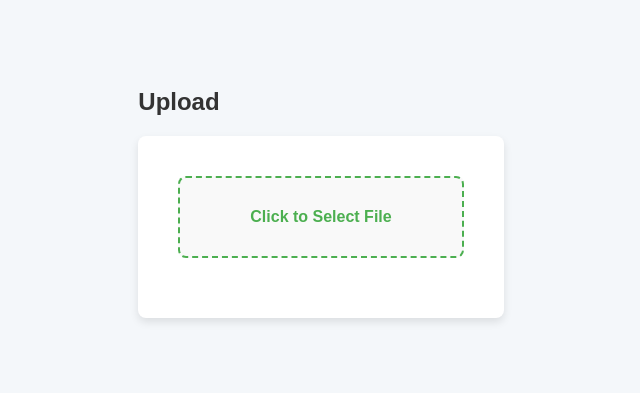
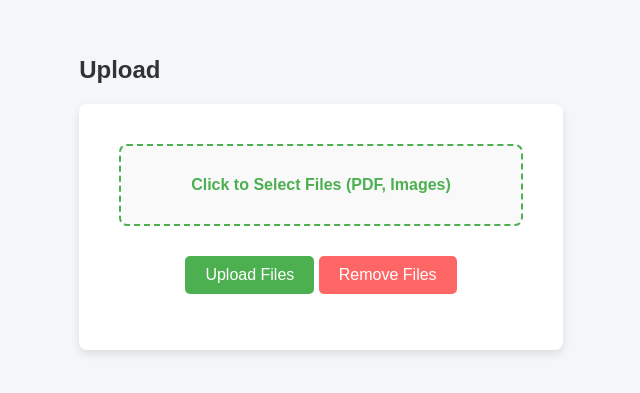
Before and after one commit to aleksandershurdho20/ocr-node, a website: page public/index.html in a window 1280 px wide. Shown: the part 207-600 px from the top of the page, without its empty margins (359-999 px from the left). Drawn offline with Linux system fonts and the light colour scheme.

Commit message:
feat: designed frontend

```diff
--- a/public/index.html
+++ b/public/index.html
@@ -12,10 +12,14 @@
 
         <div class="upload-container">
             <label for="file-upload" class="upload-label">
-                <span class="upload-text">Click to Select File</span>
-                <input type="file" id="file-upload" class="file-input" accept=".pdf, image/*"  />
+                <span class="upload-text"> Click to Select Files (PDF, Images)</span>
+                <input type="file" id="file-upload" class="file-input" accept=".pdf, image/*" multiple  />
             </label>
             <div id="file-list" class="file-list"></div>
+
+            <button id="upload-btn" class="upload-btn">Upload Files</button>
+            <button id="remove-btn" class="remove-btn">Remove Files</button>
+            <p id="status"></p>
         </div>
     </div>
 
--- a/public/script.js
+++ b/public/script.js
@@ -1,11 +1,23 @@
 document.getElementById("file-upload").addEventListener("change", function(event) {
     const {files} = event.target
-    const fileListContainer = document.getElementById("file-list");
+    const uploadButton = document.getElementById('upload-btn');
+    const removeButton = document.getElementById('remove-btn');
+    const fileInput = document.getElementById('file-upload');
+    const statusText = document.getElementById('status');
+    const fileListContainer = document.getElementById('file-list');
     fileListContainer.innerHTML = '';
 
     for (let file of files) {
         const fileItem = document.createElement("p");
         fileItem.textContent = file.name;
         fileListContainer.appendChild(fileItem);
+
+        console.log(file,"file")
     }
+
+    removeButton.addEventListener('click', function() {
+        fileInput.value = '';
+        fileListContainer.innerHTML = '';
+        statusText.textContent = '';
+    });
 });
--- a/public/style.css
+++ b/public/style.css
@@ -73,3 +73,36 @@ body {
 input[type="file"]:valid ~ .upload-label {
     border-color: #4CAF50;
 }
+.remove-btn {
+    background-color: #ff6666;
+    color: white;
+    border: none;
+    padding: 10px 20px;
+    margin-top: 10px;
+    border-radius: 5px;
+    cursor: pointer;
+    font-size: 16px;
+    transition: background-color 0.3s;
+}
+
+.remove-btn:hover {
+    background-color: #ff4444;
+}
+
+
+
+.upload-btn {
+    background-color: #4CAF50;
+    color: white;
+    border: none;
+    padding: 10px 20px;
+    margin-top: 10px;
+    border-radius: 5px;
+    cursor: pointer;
+    font-size: 16px;
+    transition: background-color 0.3s;
+}
+
+.upload-btn:hover {
+    background-color: #4CAF50;
+}
```
